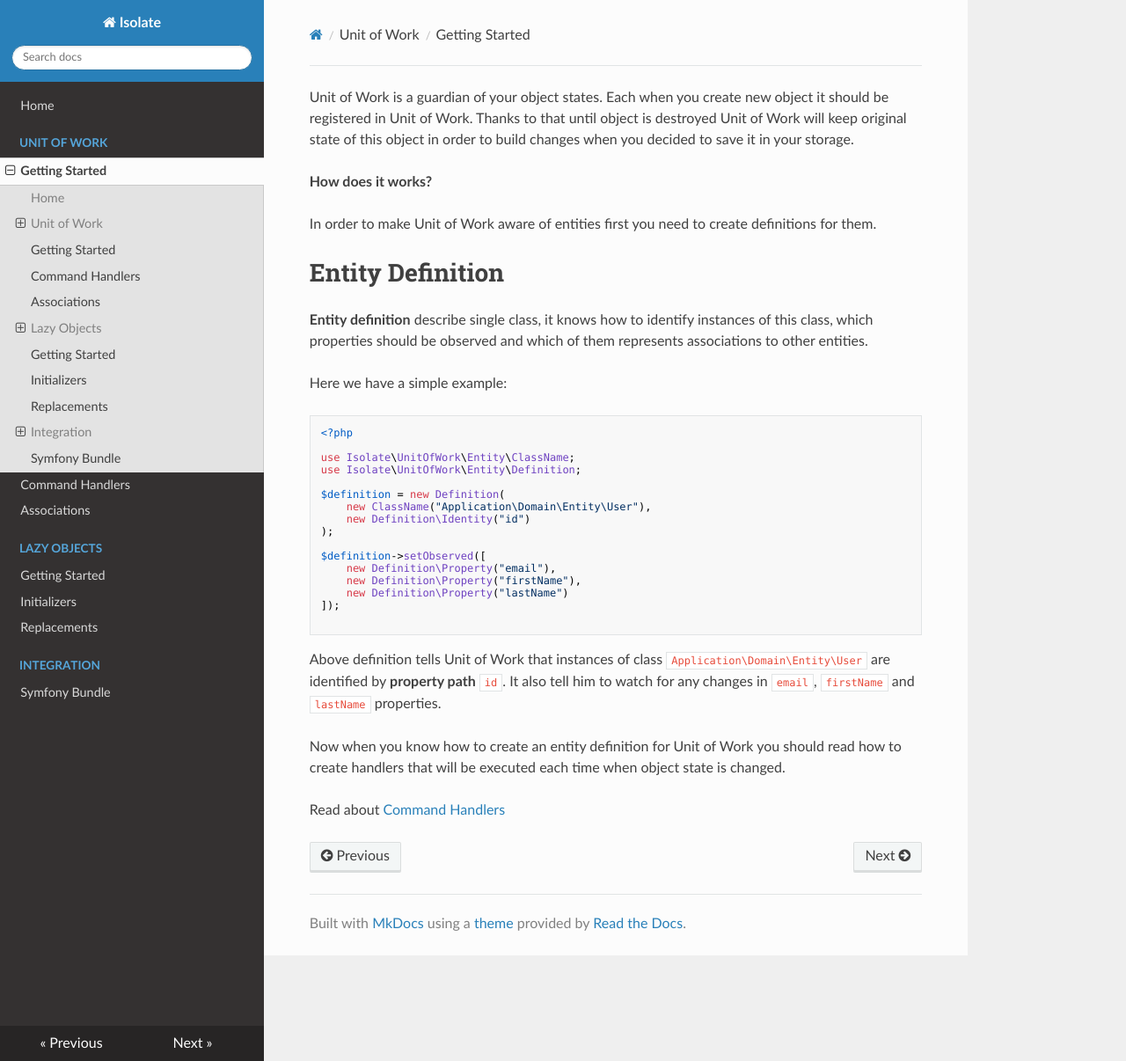
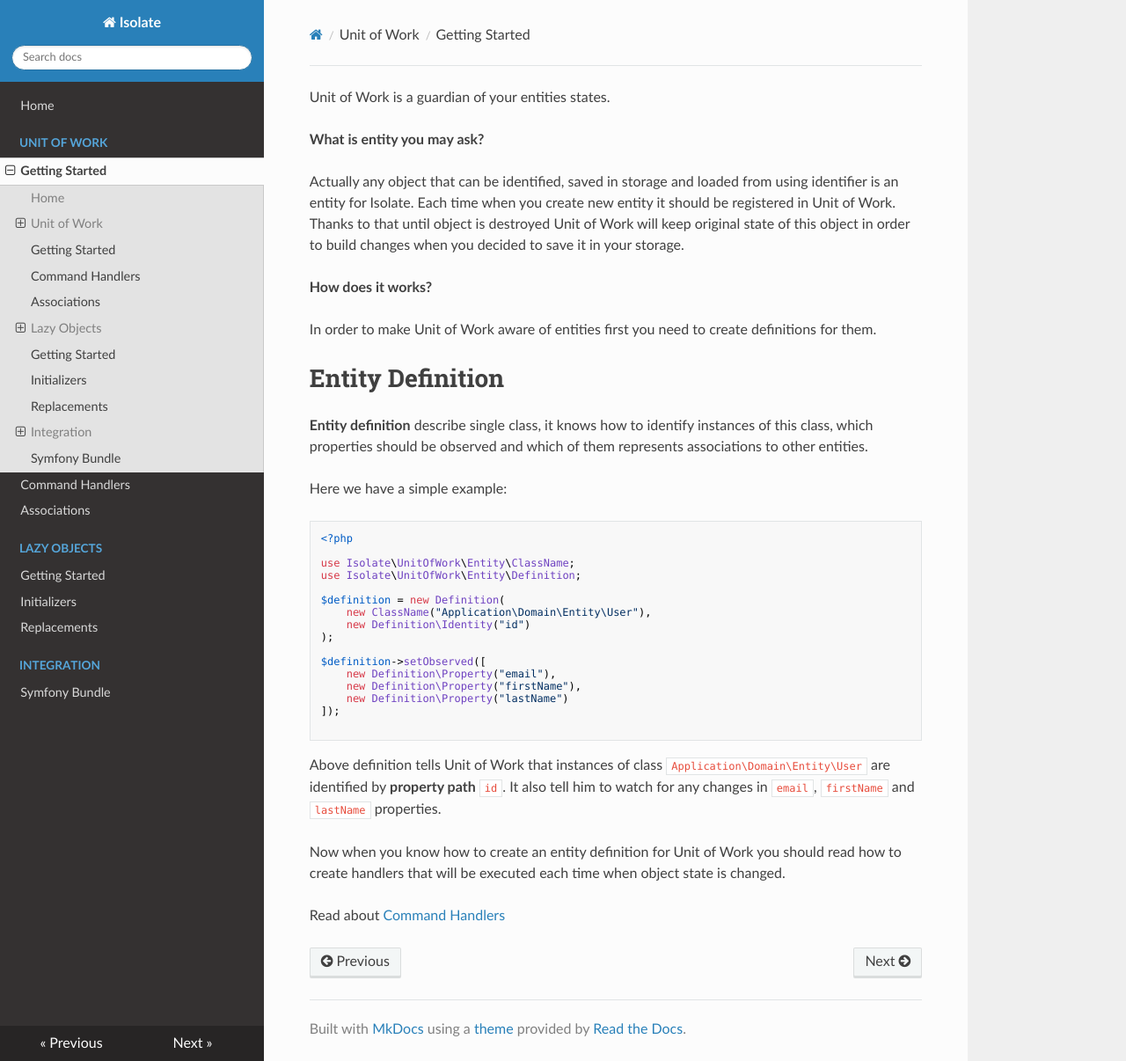
Before and after one commit to isolate-org/documentation, an MkDocs documentation site: the page built from docs/unit-of-work/getting-started.md, in a window 1280 px wide and 1206 px high. Shown: the whole window at 88% size. Built offline with MkDocs 1.6.1, drawn with Linux system fonts in a browser that asks for light colours; nearby versions of some CDN libraries; old or Windows-style settings are respelled for this version of MkDocs.

Commit message:
Added Getting Started section

```diff
--- a/docs/unit-of-work/getting-started.md
+++ b/docs/unit-of-work/getting-started.md
@@ -1,5 +1,9 @@
-Unit of Work is a guardian of your object states.
-Each when you create new object it should be registered in Unit of Work. Thanks to that until object is destroyed
+Unit of Work is a guardian of your entities states.
+
+**What is entity you may ask?**
+
+Actually any object that can be identified, saved in storage and loaded from using identifier is an entity for Isolate.
+Each time when you create new entity it should be registered in Unit of Work. Thanks to that until object is destroyed
 Unit of Work will keep original state of this object in order to build changes when you decided to save it in your storage.
 
 **How does it works?**
```
Also changed, not shown: docs/index.md (+7 -0 lines).
